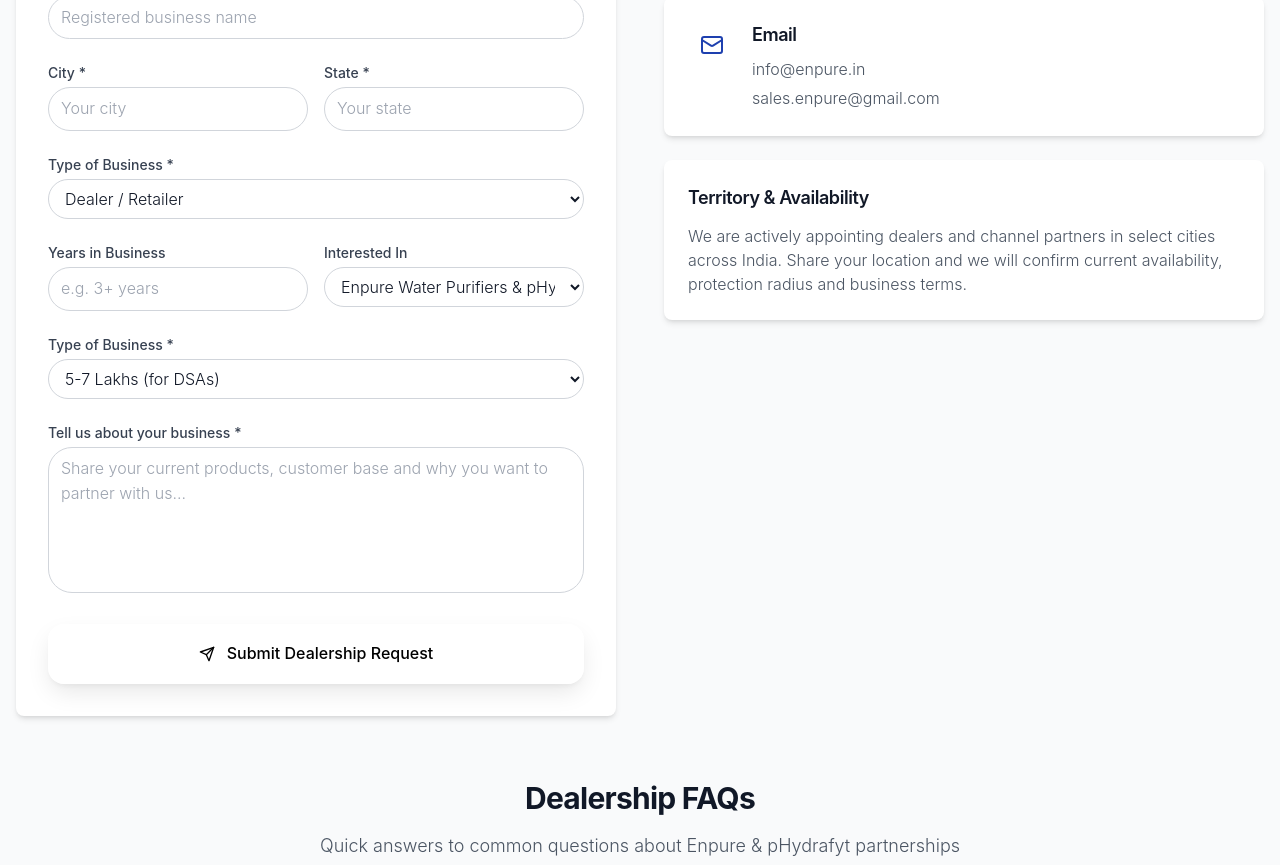
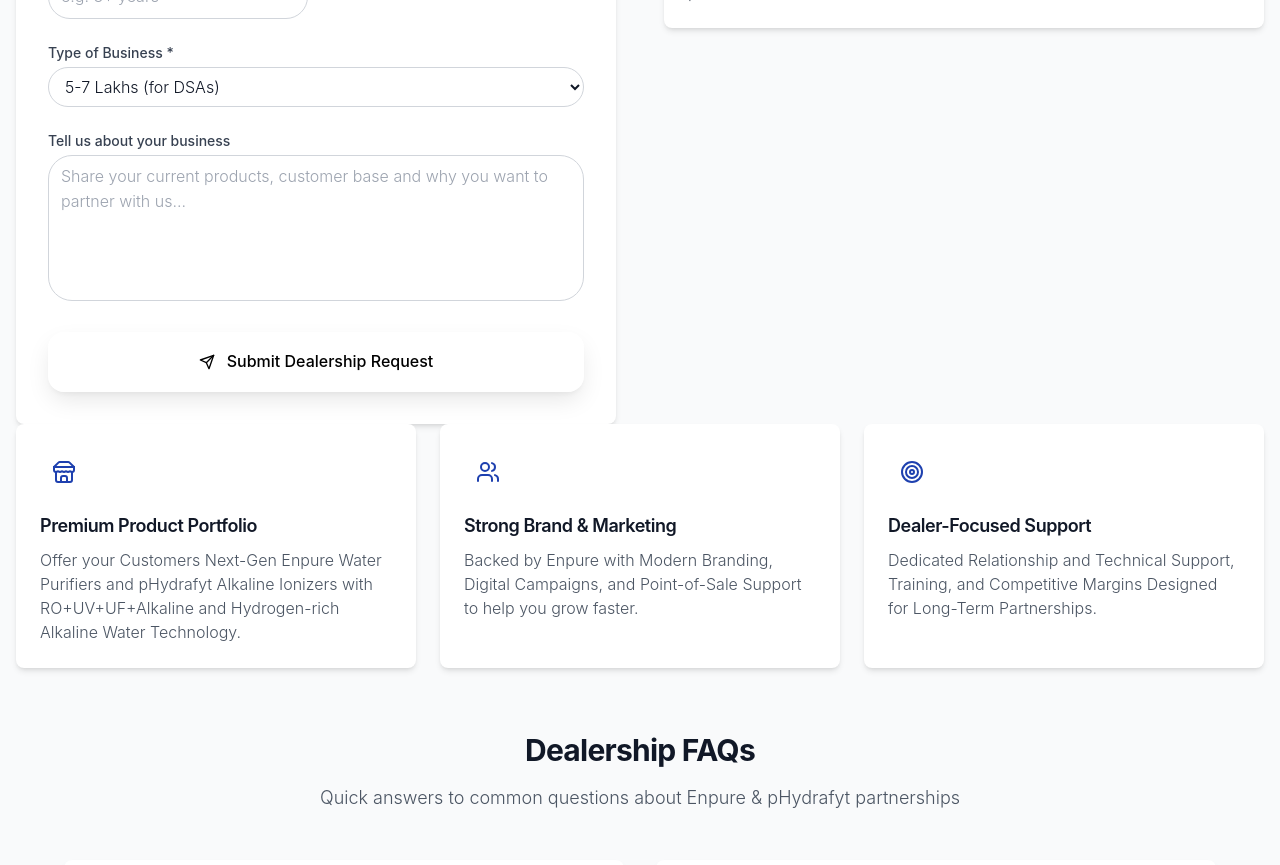
Before and after one commit to shethja/enpure_india_vercel, a React (Vite) app: page /partnership in a window 1280 px wide. Shown: the part 1040-1905 px from the top of the page. Built offline with nearby package versions, Linux system fonts and the light colour scheme; no server answers.

Commit message:
EmailJS Updated for Partnership Form

```diff
--- a/src/pages/Partnership.tsx
+++ b/src/pages/Partnership.tsx
@@ -13,7 +13,6 @@
     businessType: 'Dealer / Retailer',
     yearsInBusiness: '',
     investment: '5-7 Lakhs (for DSAs)',
-    interestedIn: 'Enpure Water Purifiers & pHydrafyt Ionizers',
     message: '',
   });
 
@@ -36,8 +35,8 @@
     try {
       // ✅ Send email via EmailJS
       await emailjs.send(
-        'service_j52iqpi', // TODO: replace with your EmailJS Service ID
-        'template_zikopck', // TODO: replace with your EmailJS Template ID for dealership leads
+        'service_522g4kf', // TODO: replace with your EmailJS Service ID
+        'template_iqukr3h', // TODO: replace with your EmailJS Template ID for dealership leads
         {
           name: formData.name,
           email: formData.email,
@@ -47,12 +46,11 @@
           state: formData.state,
           businessType: formData.businessType,
           yearsInBusiness: formData.yearsInBusiness,
-          interestedIn: formData.interestedIn,
           investment: formData.investment,
           message: formData.message,
           formType: 'Dealership Inquiry',
         },
-        'xkyJ1mI3UhDDxhFEr' // TODO: replace with your EmailJS Public Key
+        'MJeltehBssgy9Rizi' // TODO: replace with your EmailJS Public Key
       );
 
       // ✅ Optional: Fire Meta Pixel Lead event for dealership form
@@ -83,7 +81,6 @@
           businessType: 'Dealer / Retailer',
           yearsInBusiness: '',
           investment: '5-7 Lakhs (for DSAs)',
-          interestedIn: 'Enpure Water Purifiers & pHydrafyt Ionizers',
           message: '',
         });
       }, 5000);
@@ -157,20 +154,6 @@
       </section>
 
       <div className="container mx-auto px-4 py-12">
-        {/* Highlights */}
-        <div className="grid grid-cols-1 md:grid-cols-3 gap-6 mb-12">
-          {dealershipHighlights.map((item, index) => (
-            <div key={index} className="bg-white rounded-lg shadow-md p-6">
-              <div className="flex items-center justify-center w-12 h-12 rounded-full bg-blue100 text-blue-800 mb-4">
-                {item.icon}
-              </div>
-              <h3 className="text-lg font-semibold text-gray-900 mb-2 text-center md:text-left">
-                {item.title}
-              </h3>
-              <p className="text-gray-600 text-sm md:text-base">{item.description}</p>
-            </div>
-          ))}
-        </div>
 
         <div className="lg:grid lg:grid-cols-2 lg:gap-12">
           {/* Dealership Form */}
@@ -354,26 +337,6 @@
                         placeholder="e.g. 3+ years"
                       />
                     </div>
-                    <div>
-                      <label
-                        htmlFor="interestedIn"
-                        className="block text-sm font-medium text-gray-700 mb-1"
-                      >
-                        Interested In
-                      </label>
-                      <select
-                        id="interestedIn"
-                        name="interestedIn"
-                        value={formData.interestedIn}
-                        onChange={handleInputChange}
-                        className="w-full px-3 py-2 border border-gray-300 rounded-full focus:ring-2 focus:ring-blue-500 focus:border-transparent transition-all duration-200"
-                      >
-                        <option>Enpure Water Purifiers & pHydrafyt Ionizers</option>
-                        <option>Only Enpure Water Purifiers</option>
-                        <option>Only pHydrafyt Alkaline Ionizers</option>
-                        <option>Commercial Water Purifiers (Titan Series)</option>
-                      </select>
-                    </div>
                   </div>
 
                   <div>
@@ -401,12 +364,11 @@
                       htmlFor="message"
                       className="block text-sm font-medium text-gray-700 mb-1"
                     >
-                      Tell us about your business *
+                      Tell us about your business
                     </label>
                     <textarea
                       id="message"
                       name="message"
-                      required
                       rows={5}
                       value={formData.message}
                       onChange={handleInputChange}
@@ -474,6 +436,21 @@
           </div>
         </div>
 
+        {/* Highlights */}
+        <div className="grid grid-cols-1 md:grid-cols-3 gap-6 mb-12">
+          {dealershipHighlights.map((item, index) => (
+            <div key={index} className="bg-white rounded-lg shadow-md p-6">
+              <div className="flex items-center justify-center w-12 h-12 rounded-full bg-blue100 text-blue-800 mb-4">
+                {item.icon}
+              </div>
+              <h3 className="text-lg font-semibold text-gray-900 mb-2 text-center md:text-left">
+                {item.title}
+              </h3>
+              <p className="text-gray-600 text-sm md:text-base">{item.description}</p>
+            </div>
+          ))}
+        </div>
+
         {/* FAQ Section (Dealership Focus) */}
         <div className="mt-16">
           <div className="text-center mb-12">
```
